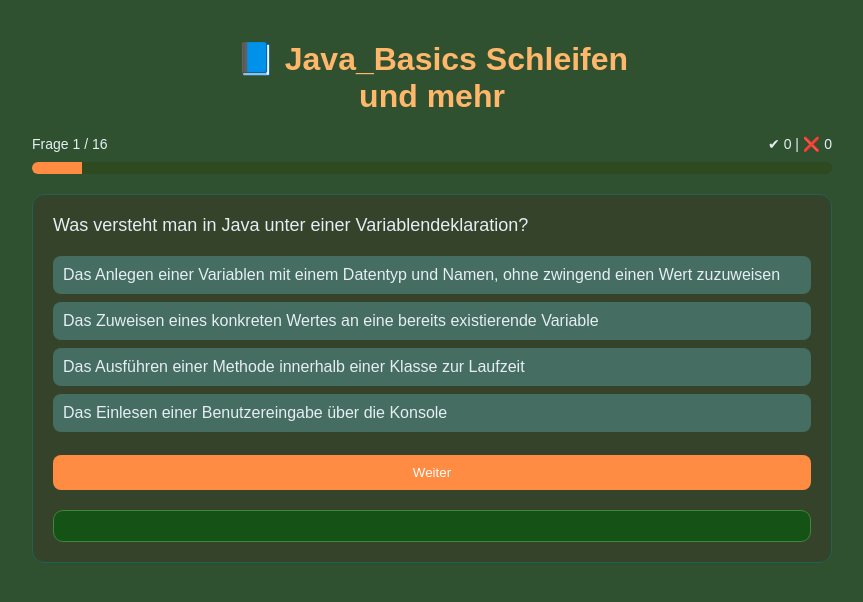
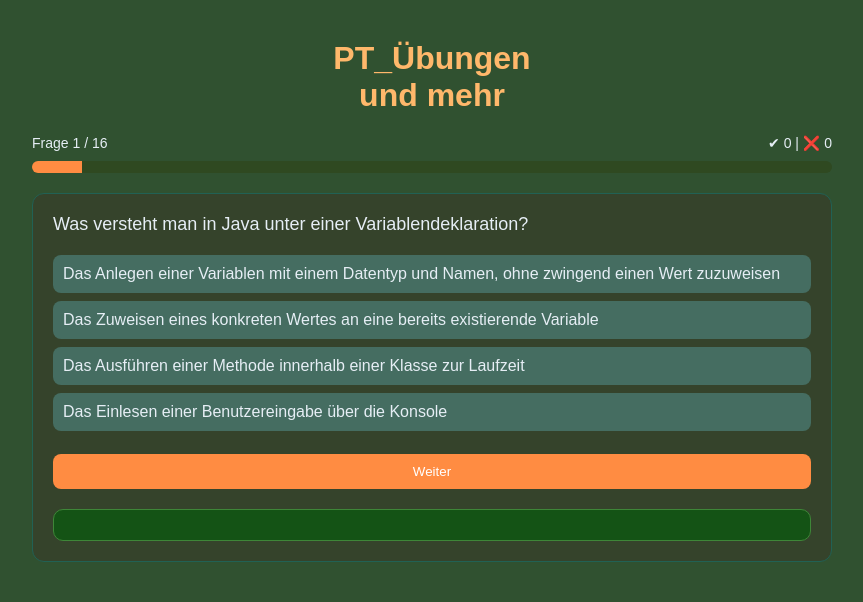
Before and after one commit to Oldcatlady/PT_Multiple_Choice_1, a plain HTML site: page index.html in a window 1280 px wide. Shown: the whole page, without its empty margins (208-1071 px from the left). Drawn offline with Linux system fonts and the light colour scheme.

Commit message:
Change header title from 'Java_Basics' to 'PT_Übungen'

```diff
--- a/index.html
+++ b/index.html
@@ -11,7 +11,7 @@
 <div class="container">
 
   <header>
-    <h1>📘 Java_Basics Schleifen<br>und mehr</h1>
+    <h1>PT_Übungen<br>und mehr</h1>
 
     <div class="stats">
       <div id="progressText">Frage 0 / 0</div>
```
